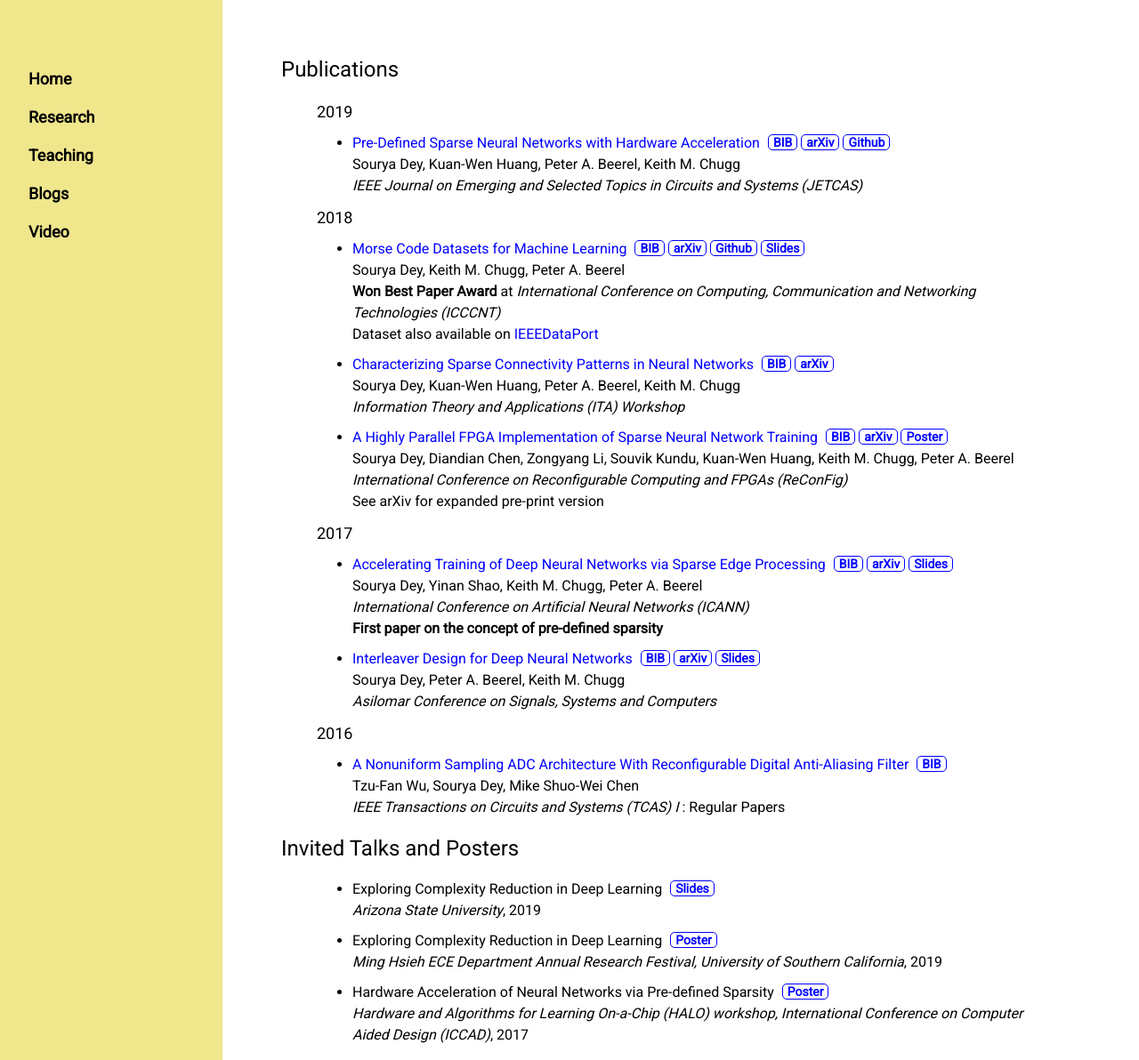
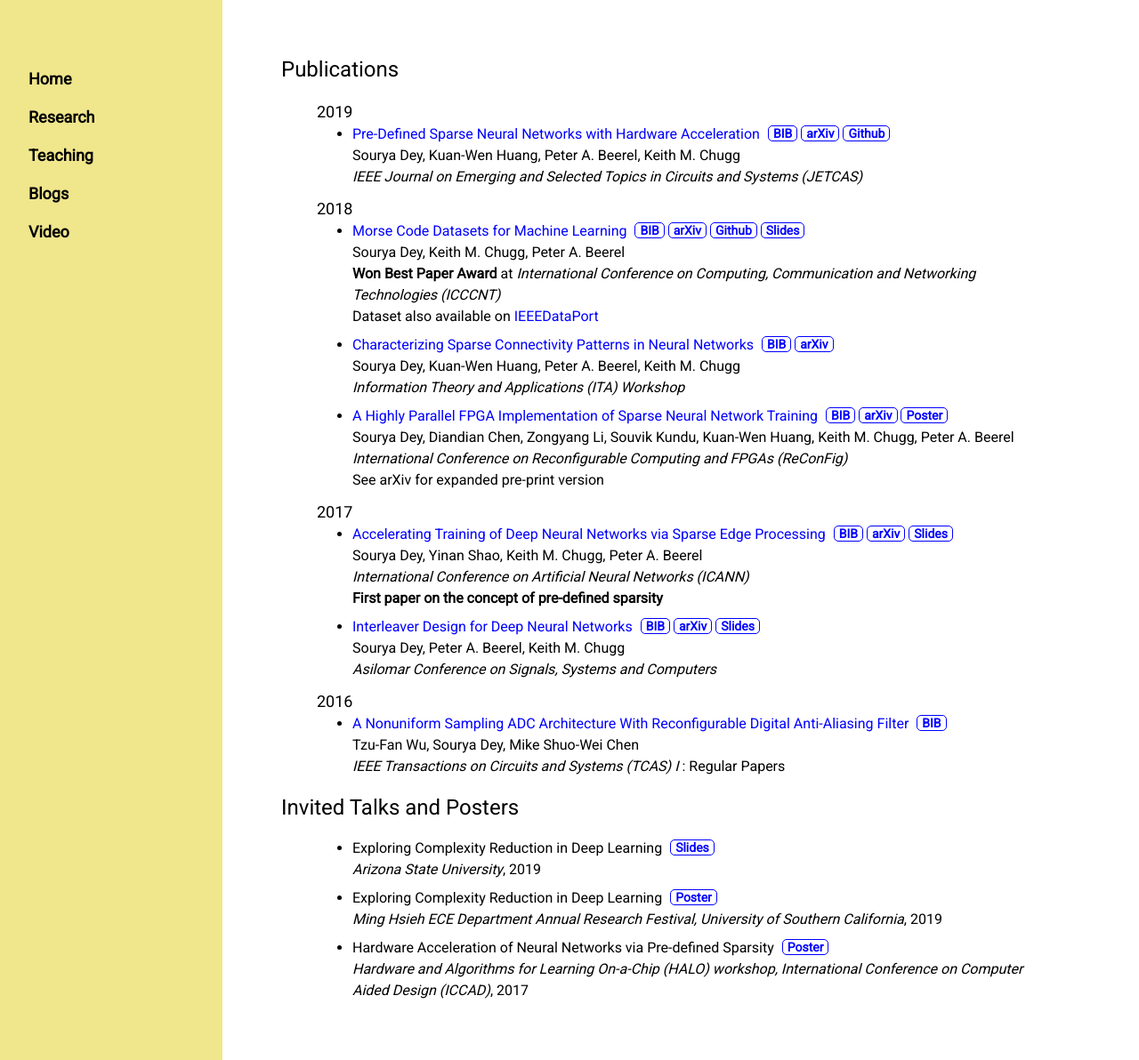
Before and after one commit to souryadey/souryadey.github.io, a Jekyll site: the page built from research/index.html, in a window 1280 px wide and 1192 px high. Shown: the whole window at 89% size. Built offline with Jekyll 4.4.1, drawn with Linux system fonts in a browser that asks for light colours.

Commit message:
formattinh talks and posters 2

```diff
--- a/research/index.html
+++ b/research/index.html
@@ -1,13 +1,25 @@
 ---
 title: Sourya Dey | Research
 ---
+<style>
+li {
+    margin-top:8px;
+}
+li:first-child {
+    margin-top:0;
+}
+h5 {
+    margin-bottom:0;
+}
+</style>
+
 <div class="w3-container">
 	<h3>Publications</h3>
 	<ul style="list-style-type:none;">
 
     	<li><h5>2019</h5></li>
     	<ul style="list-style-type:disc;">
-    		<li style="margin-top:0px;">
+    		<li>
     			<a class="inlink" href="https://ieeexplore.ieee.org/document/8689061" target="_blank">Pre-Defined Sparse Neural Networks with Hardware Acceleration</a>
     			<a class="pub" href="/research/bibs/JETCAS2019.bib">BIB</a>
     			<a class="pub" href="https://arxiv.org/abs/1812.01164" target="_blank">arXiv</a>
@@ -19,7 +31,7 @@
 
     	<li><h5>2018</h5></li>
     	<ul style="list-style-type:disc;">
-    		<li style="margin-top:0px;">
+    		<li>
     			<a class="inlink" href="https://ieeexplore.ieee.org/document/8494011" target="_blank">Morse Code Datasets for Machine Learning</a>
     			<a class="pub" href="/research/bibs/ICCCNT2018.bib">BIB</a>
     			<a class="pub" href="https://arxiv.org/abs/1807.04239" target="_blank">arXiv</a>
@@ -29,14 +41,14 @@
     			<b>Won Best Paper Award</b> at <i>International Conference on Computing, Communication and Networking Technologies (ICCCNT)</i><br>
     			Dataset also available on <a class="inlink" href="https://ieee-dataport.org/open-access/morse-code-symbol-classification" target="_blank">IEEEDataPort</a>
     		</li>
-    		<li style="margin-top:10px;">
+    		<li>
     			<a class="inlink" href="https://ieeexplore.ieee.org/document/8502950" target="_blank">Characterizing Sparse Connectivity Patterns in Neural Networks</a>
     			<a class="pub" href="/research/bibs/ITA2018.bib">BIB</a>
     			<a class="pub" href="https://arxiv.org/abs/1711.02131" target="_blank">arXiv</a><br>
     			Sourya Dey, Kuan-Wen Huang, Peter A. Beerel, Keith M. Chugg<br>
     			<i>Information Theory and Applications (ITA) Workshop</i>
     		</li>
-    		<li style="margin-top:10px;">
+    		<li>
     			<a class="inlink" href="https://ieeexplore.ieee.org/document/8641739" target="_blank">A Highly Parallel FPGA Implementation of Sparse Neural Network Training</a>
     			<a class="pub" href="/research/bibs/Reconfig2018.bib">BIB</a>
     			<a class="pub" href="https://arxiv.org/abs/1806.01087" target="_blank">arXiv</a>
@@ -49,7 +61,7 @@
 
     	<li><h5>2017</h5></li>
     	<ul style="list-style-type:disc;">
-    		<li style="margin-top:0px;">
+    		<li>
     			<a class="inlink" href="https://link.springer.com/chapter/10.1007%2F978-3-319-68600-4_32" target="_blank">Accelerating Training of Deep Neural Networks via Sparse Edge Processing</a>
     			<a class="pub" href="/research/bibs/ICANN2017.bib">BIB</a>
     			<a class="pub" href="https://arxiv.org/abs/1711.01343" target="_blank">arXiv</a>
@@ -58,7 +70,7 @@
     			<i>International Conference on Artificial Neural Networks (ICANN)</i><br>
     			<b>First paper on the concept of pre-defined sparsity</b>
     		</li>
-    		<li style="margin-top:10px;">
+    		<li>
     			<a class="inlink" href="https://ieeexplore.ieee.org/document/8335713" target="_blank">Interleaver Design for Deep Neural Networks</a>
     			<a class="pub" href="/research/bibs/Asilomar2017.bib">BIB</a>
     			<a class="pub" href="https://arxiv.org/abs/1711.06935" target="_blank">arXiv</a>
@@ -70,7 +82,7 @@
 
     	<li><h5>2016</h5></li>
     	<ul style="list-style-type:disc;">
-    		<li style="margin-top:0px;">
+    		<li>
     			<a class="inlink" href="https://ieeexplore.ieee.org/document/7571162" target="_blank">A Nonuniform Sampling ADC Architecture With Reconfigurable Digital Anti-Aliasing Filter</a>
     			<a class="pub" href="/research/bibs/TCAS2016.bib">BIB</a><br>
     			Tzu-Fan Wu, Sourya Dey, Mike Shuo-Wei Chen<br>
@@ -85,17 +97,17 @@
 	<ul style="list-style-type:none;">
 
     	<ul style="list-style-type:disc;">
-    		<li style="margin-top:0px;">
+    		<li>
     			Exploring Complexity Reduction in Deep Learning
     			<a class="pub" href="/research/material/SouryaDey_ASU2019_Talk.pdf" target="_blank">Slides</a><br>
     			<i>Arizona State University</i>, 2019
     		</li>
-    		<li style="margin-top:10px;">
+    		<li>
     			Exploring Complexity Reduction in Deep Learning
     			<a class="pub" href="/research/material/SouryaDey_MHI2019_Poster.pdf" target="_blank">Poster</a><br>
     			<i>Ming Hsieh ECE Department Annual Research Festival, University of Southern California</i>, 2019
     		</li>
-    		<li style="margin-top:10px;">
+    		<li>
     			Hardware Acceleration of Neural Networks via Pre-defined Sparsity
     			<a class="pub" href="/research/material/SouryaDey_HALO2017_Poster.pdf" target="_blank">Poster</a><br>
     			<i>Hardware and Algorithms for Learning On-a-Chip (HALO) workshop, International Conference on Computer Aided Design (ICCAD)</i>, 2017
```
